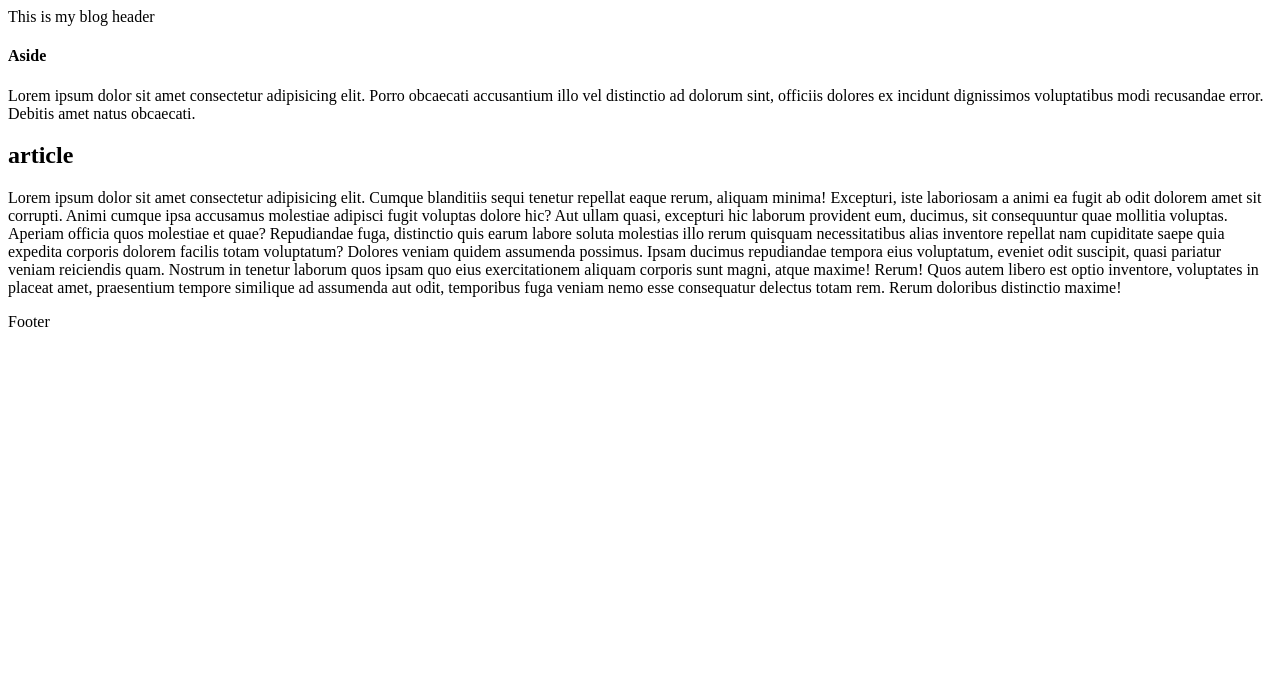
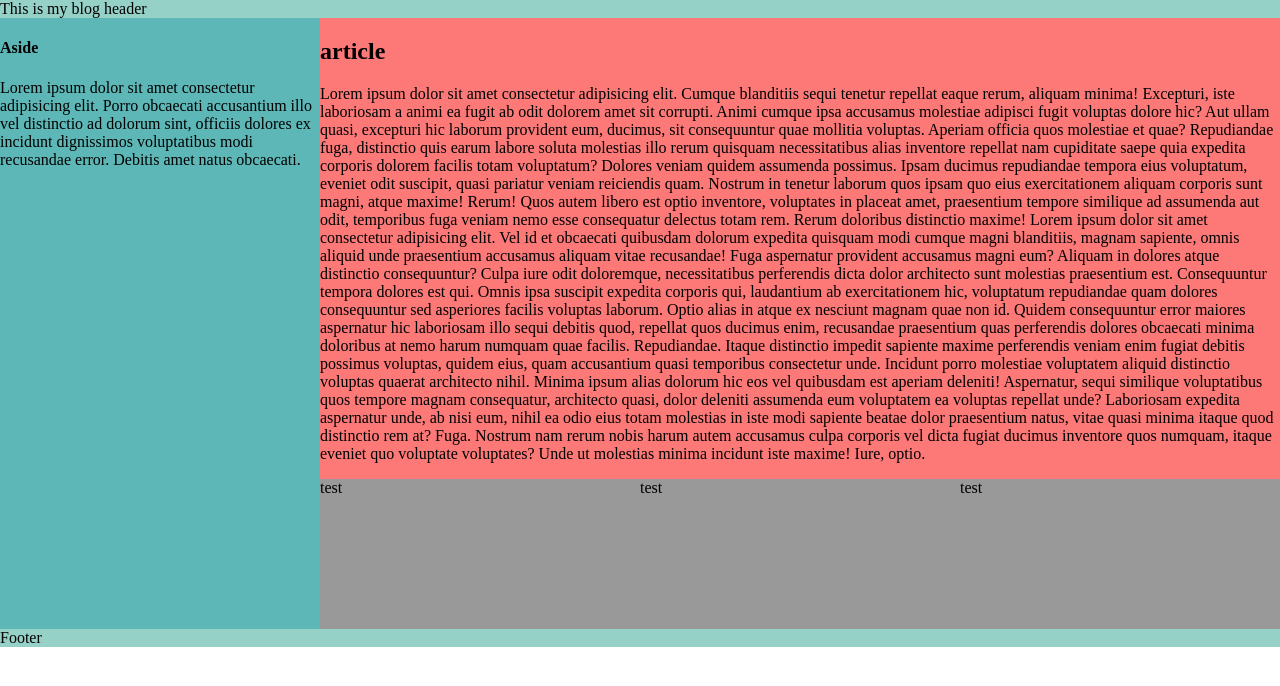
Before and after one commit to wanxiankai/uda-fe, a plain HTML site: page my-blog/index.html in a window 1280 px wide. Drawn offline with Linux system fonts and the light colour scheme.

Commit message:
init the basic layout about the home page

```diff
--- a/my-blog/index.html
+++ b/my-blog/index.html
@@ -21,11 +21,19 @@
             Repudiandae fuga, distinctio quis earum labore soluta molestias illo rerum quisquam necessitatibus alias inventore repellat nam cupiditate saepe quia expedita corporis dolorem facilis totam voluptatum? Dolores veniam quidem assumenda possimus.
             Ipsam ducimus repudiandae tempora eius voluptatum, eveniet odit suscipit, quasi pariatur veniam reiciendis quam. Nostrum in tenetur laborum quos ipsam quo eius exercitationem aliquam corporis sunt magni, atque maxime! Rerum!
             Quos autem libero est optio inventore, voluptates in placeat amet, praesentium tempore similique ad assumenda aut odit, temporibus fuga veniam nemo esse consequatur delectus totam rem. Rerum doloribus distinctio maxime!
+            Lorem ipsum dolor sit amet consectetur adipisicing elit. Vel id et obcaecati quibusdam dolorum expedita quisquam modi cumque magni blanditiis, magnam sapiente, omnis aliquid unde praesentium accusamus aliquam vitae recusandae!
+            Fuga aspernatur provident accusamus magni eum? Aliquam in dolores atque distinctio consequuntur? Culpa iure odit doloremque, necessitatibus perferendis dicta dolor architecto sunt molestias praesentium est. Consequuntur tempora dolores est qui.
+            Omnis ipsa suscipit expedita corporis qui, laudantium ab exercitationem hic, voluptatum repudiandae quam dolores consequuntur sed asperiores facilis voluptas laborum. Optio alias in atque ex nesciunt magnam quae non id.
+            Quidem consequuntur error maiores aspernatur hic laboriosam illo sequi debitis quod, repellat quos ducimus enim, recusandae praesentium quas perferendis dolores obcaecati minima doloribus at nemo harum numquam quae facilis. Repudiandae.
+            Itaque distinctio impedit sapiente maxime perferendis veniam enim fugiat debitis possimus voluptas, quidem eius, quam accusantium quasi temporibus consectetur unde. Incidunt porro molestiae voluptatem aliquid distinctio voluptas quaerat architecto nihil.
+            Minima ipsum alias dolorum hic eos vel quibusdam est aperiam deleniti! Aspernatur, sequi similique voluptatibus quos tempore magnam consequatur, architecto quasi, dolor deleniti assumenda eum voluptatem ea voluptas repellat unde?
+            Laboriosam expedita aspernatur unde, ab nisi eum, nihil ea odio eius totam molestias in iste modi sapiente beatae dolor praesentium natus, vitae quasi minima itaque quod distinctio rem at? Fuga.
+            Nostrum nam rerum nobis harum autem accusamus culpa corporis vel dicta fugiat ducimus inventore quos numquam, itaque eveniet quo voluptate voluptates? Unde ut molestias minima incidunt iste maxime! Iure, optio.
             </p>
             <div class="flex-wraaper">
-                <span class="image"></span >
-                <span class="image"></span>
-                <span class="image"></span>
+                <span class="image">test</span>
+                <span class="image">test</span>
+                <span class="image">test</span>
             </div>
         </article>
         <footer>Footer</footer>
--- a/my-blog/style.css
+++ b/my-blog/style.css
@@ -0,0 +1,44 @@
+html body {
+   margin: 0;
+   padding: 0;
+}
+
+.grid-wrapper {
+    display: grid;
+    grid-template-rows: min-content auto min-content;
+    grid-template-columns: 1fr 3fr;
+    grid-column-start: 1;
+    grid-column-end: 3;
+    grid-row-start: 2;
+    grid-row-end: 3;
+}
+
+aside {
+    grid-column:1/2;
+    grid-row:2/3;
+    background-color: #5eb7b7;
+}
+header {
+    grid-column:1/3;
+    grid-row: 1/2;
+    background-color: #96d1c7;
+}
+footer {
+    grid-column: 1/3;
+    grid-row: 3/4;
+    background-color: #96d1c7;
+}
+article {
+    grid-column: 2/3;
+    grid-row: 2/3;
+    background-color: #fc7978;
+}
+.flex-wraaper {
+    display: flex;
+}
+.image {
+    flex-grow: 1;
+    /* width: 150px;  */
+    height: 150px;
+    background-color: #999999;
+}
```
